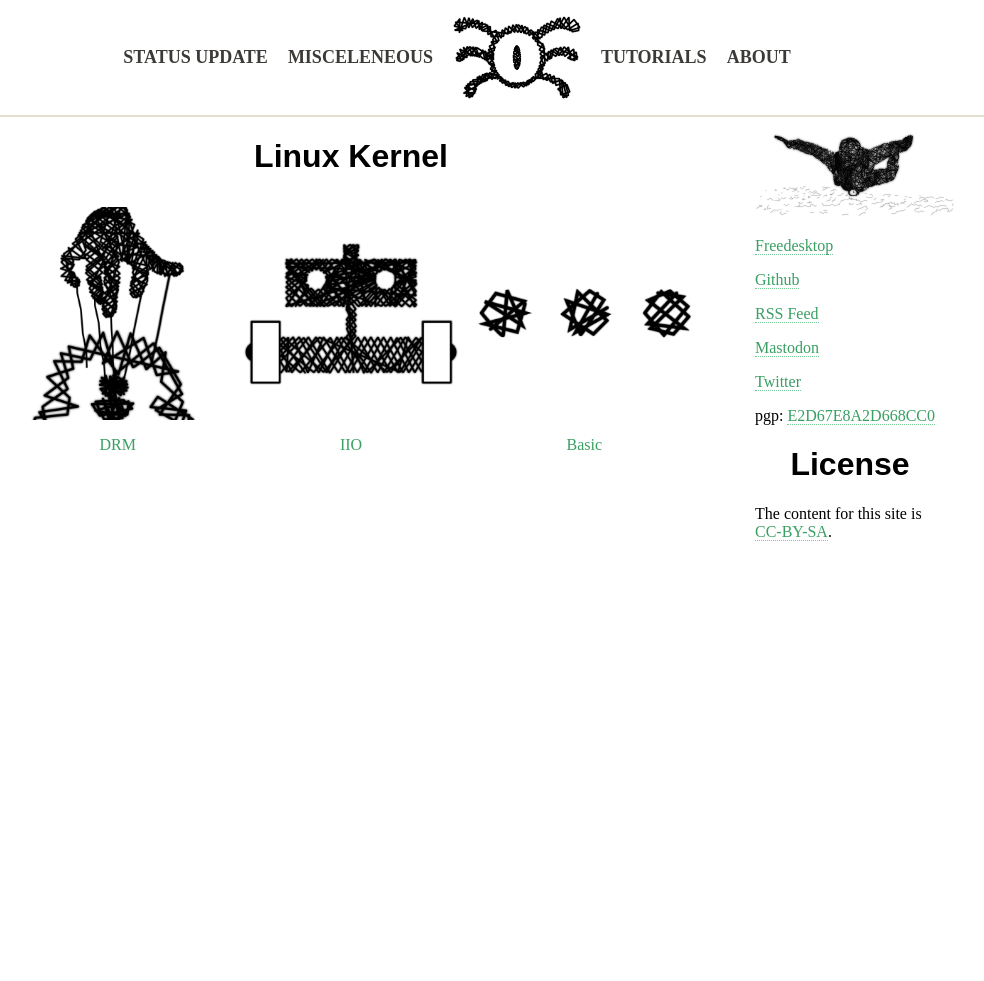
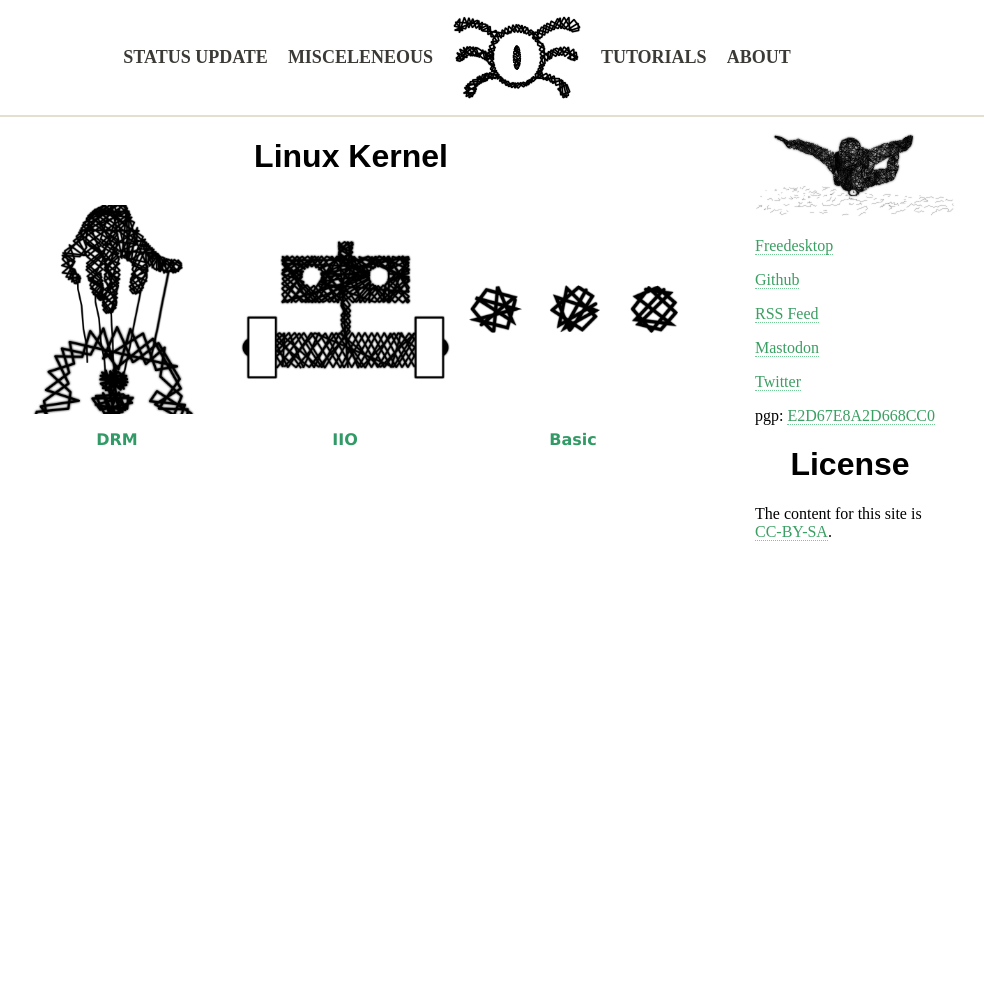
Before and after one commit to webfolder/siqueira.tech, a Jekyll site: the page built from _pages/tutorials/linux-kernel.md, in a window 1280 px wide. Shown: the whole page, without its empty margins (193-1177 px from the left). Built offline with Jekyll 4.4.1, drawn with Linux system fonts in a browser that asks for light colours.

Commit message:
assets: css: list_block: animating tutorial blocks.
The idea of this commit is to animate the blocks of the tutorials tab.

Reviewed-by: Rodrigo Siqueira <siqueirajordao@riseup.net>
Signed-off-by: Aquila Macedo <aquilamacedo@riseup.net>

```diff
--- a/_layouts/list_items.html
+++ b/_layouts/list_items.html
@@ -16,7 +16,8 @@
     {%- for page in site.pages -%}
 
       {%- if page.categories contains page_name -%}
-
+      <ul class="simple-list-of-blocks-content">
+        <li>
         {%- capture page_item_link -%}
           {{ site.url }}/{{ page.ref }}
         {%- endcapture -%}
@@ -29,17 +30,19 @@
           {{ site.url }}/images/icons/{{ page.image }}.png
         {%- endcapture -%}
 
-        {%- capture page_item_desc -%}
-          {{ page.title }}
-        {%- endcapture -%}
-
+          {%- capture page_item_desc -%}
+          <h3 class="simple-list-of-blocks-title">
+            {{ page.title }}
+          </h3>
+          {%- endcapture -%}
         {%- include item_fig_desc.html
           item_link=page_item_link
           item_icon_alt=page_item_icon_alt
           item_icon_path=page_item_icon_path
           item_desc=page_item_desc
           item_modal='' -%}
-
+        </li>
+      </ul>
       {%- endif -%}
     {%- endfor -%}
   </section>
--- a/assets/css/list_block.css
+++ b/assets/css/list_block.css
@@ -1,25 +1,91 @@
-/* List of items */
-.list-items-flex {
-  display: flex;
-  flex-wrap: wrap;
-  max-width: 700px;
-  margin: 0 auto;
+/* List of Blocks Animation */
+
+.simple-list-of-blocks-content {
+  text-align: center;
+  margin: 30px auto;
+  width: 100%;
 }
 
-.list-items-flex div {
-  flex: 1 1 200px;
-  margin: 10px;
+.simple-list-of-blocks-content img {
+  display: block;
+  margin-left: auto;
+  margin-right: auto;
+  width: 95%;
+  -webkit-transition: all 200ms linear;
+  -moz-transition: all 200ms linear;
+  -o-transition: all 200ms linear;
+  -ms-transition: all 200ms linear;
+  transition: all 200ms linear;
 }
 
-.list-items-flex img {
-  max-width: 100%;
-  display: block;
+.simple-list-of-blocks-content li {
+  width: 220px;
+  height: 10%;
+  overflow: hidden;
+  float: left;
+  background: transparent;
+  -moz-box-shadow: 1px 1px 2px rgba(0,0,0,0.2);
+  margin-right: 4px;
+  -webkit-transition: all 300ms linear;
+  -moz-transition: all 300ms linear;
+  -o-transition: all 300ms linear;
+  -ms-transition: all 300ms linear;
+  transition: all 300ms linear;
 }
 
-.list-items-flex a {
+.simple-list-of-blocks-content li a {
+  text-align: center;
+  width: 100%;
+  height: 100%;
+  display: block;
+  color: #333;
+  position: relative;
   text-decoration: none;
   border-bottom: none;
+}
+
+.simple-list-of-blocks-content li:last-child {
+  margin-right: 8px;
+}
+
+.simple-list-of-blocks-title {
+  font-family: Verdana, Geneva, Tahoma, sans-serif;
+  font-size: 100%;
+  margin: 0;
+  color: #008241;
+  opacity: 0.8;
+  padding: 10 0 0 10;
   text-align: center;
+  -webkit-transition: all 200ms linear;
+  -moz-transition: all 200ms linear;
+  -o-transition: all 200ms linear;
+  -ms-transition: all 200ms linear;
+  transition: all 200ms linear;
+}
+
+.simple-list-of-blocks-content li:hover {
+  background-color: #e8ffea;
+}
+
+.list-items-flex img:hover {
+  webkit-filter: blur(2px);
+  filter: blur(2px);
+  color: transparent;
+  width: 100%;
+  -webkit-transition: all 200ms linear;
+  -moz-transition: all 200ms linear;
+  -o-transition: all 200ms linear;
+  -ms-transition: all 200ms linear;
+  transition: all 200ms linear;
+}
+
+.simple-list-of-blocks-content li:hover .simple-list-of-blocks-title {
+  padding: 10px;
+  color: #000;
+  font-size: 115%;
+  -webkit-animation: moveFromTop 300ms ease;
+  -moz-animation: moveFromTop 300ms ease;
+  -ms-animation: moveFromTop 300ms ease;
 }
 
 /* Animaton Lists */
@@ -154,4 +220,29 @@
     -moz-animation: moveFromTop 300ms ease-in-out;
     -ms-animation: moveFromTop 300ms ease-in-out;
   }
+
+  .simple-list-of-blocks-content {
+    text-align: center;
+    width: 80%;
+  }
+
+  .simple-list-of-blocks-content li {
+    margin: 10 0 0 0;
+    width: 84%;
+    height: 10%;
+    overflow: hidden;
+    float: left;
+    background: transparent;
+    -moz-box-shadow: 1px 1px 2px rgba(0,0,0,0.2);
+    margin-right: 4px;
+    -webkit-transition: all 300ms linear;
+    -moz-transition: all 300ms linear;
+    -o-transition: all 300ms linear;
+    -ms-transition: all 300ms linear;
+    transition: all 300ms linear;
+  }
+
+  .simple-list-of-blocks-content li:last-child {
+    margin: 5% 0% 20% 0%;
+  }
 }
```
